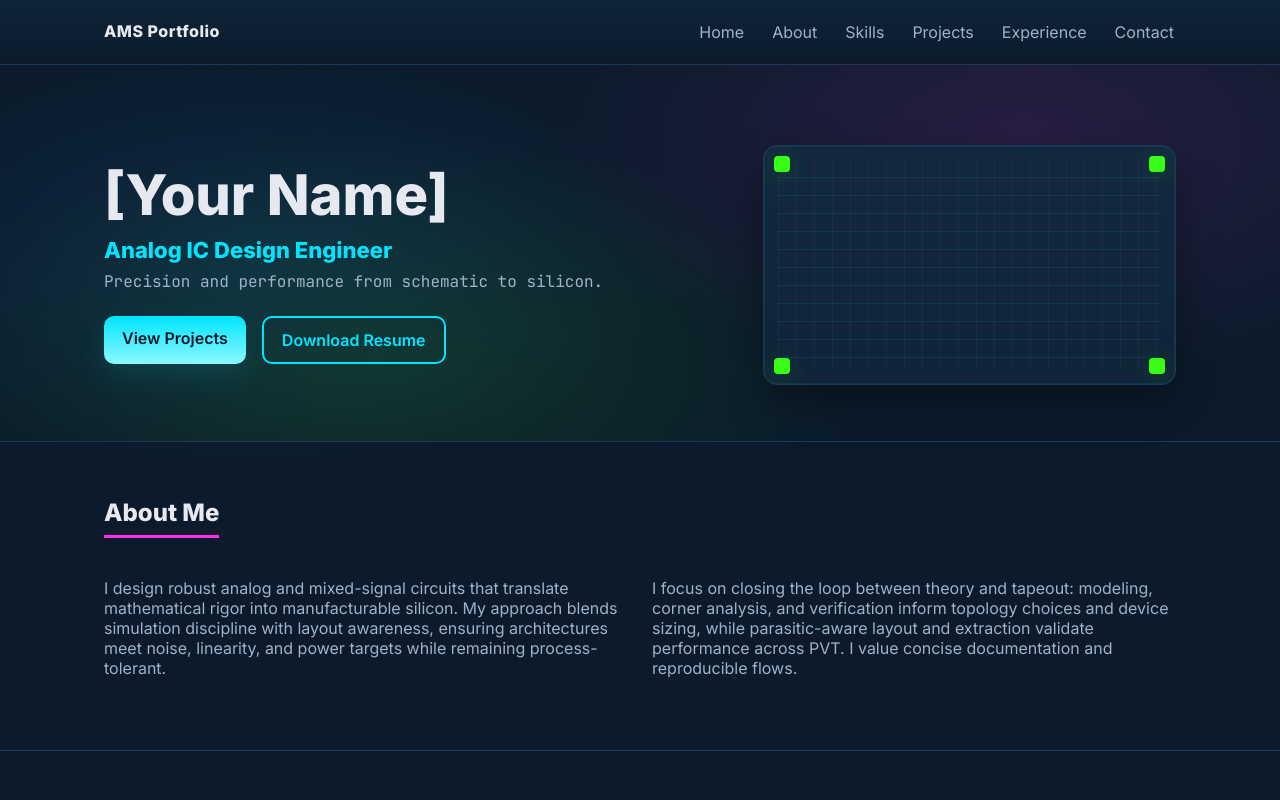
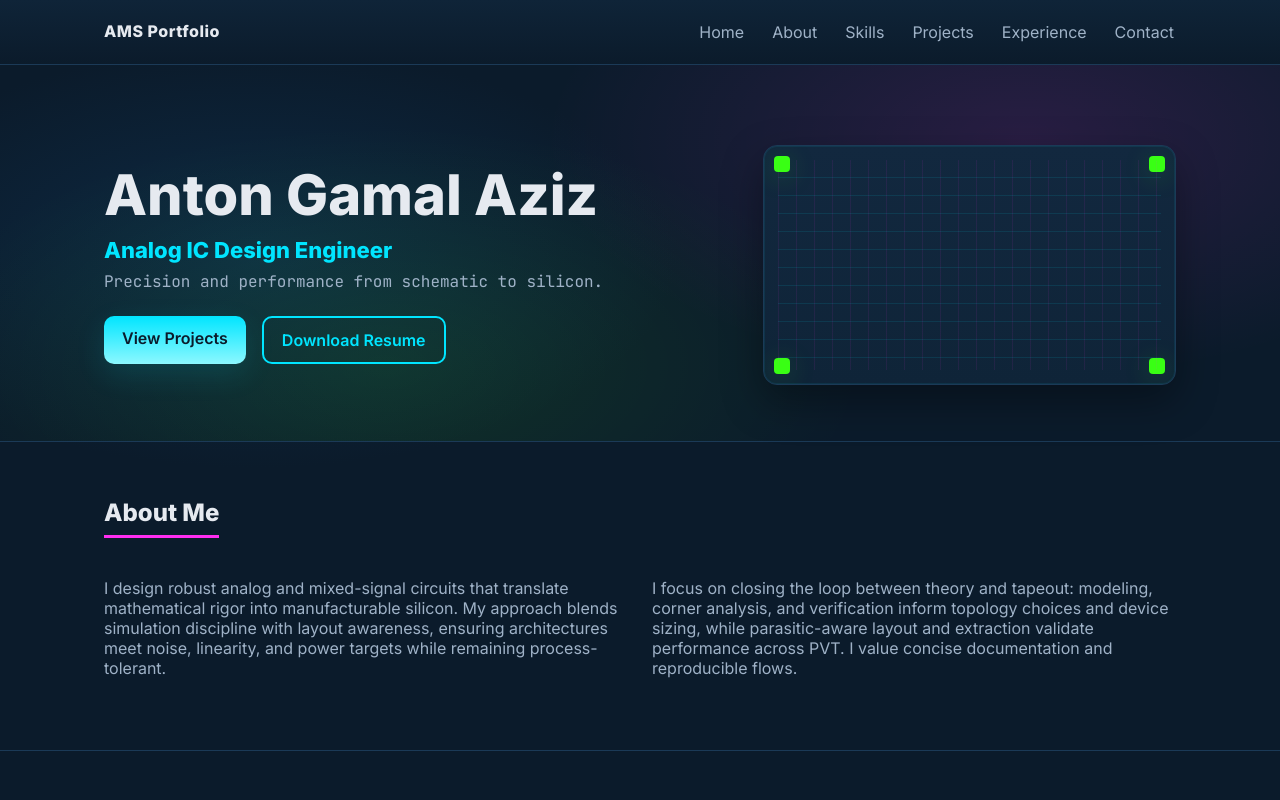
Before and after one commit to 13ANTON12/Portfolio, a plain HTML site: page index.html in a window 1280 px wide. Shown: the top 800 px of the page. Drawn offline with Linux system fonts and the light colour scheme.

Commit message:
Add files via upload

```diff
--- a/index.html
+++ b/index.html
@@ -35,7 +35,7 @@
       <section class="hero">
         <div class="container hero-grid">
           <div class="hero-text">
-            <h1 class="hero-title">[Your Name]</h1>
+            <h1 class="hero-title">Anton Gamal Aziz</h1>
             <h2 class="hero-subtitle">Analog IC Design Engineer</h2>
             <p class="hero-tagline">Precision and performance from schematic to silicon.</p>
             <div class="hero-actions">
```
